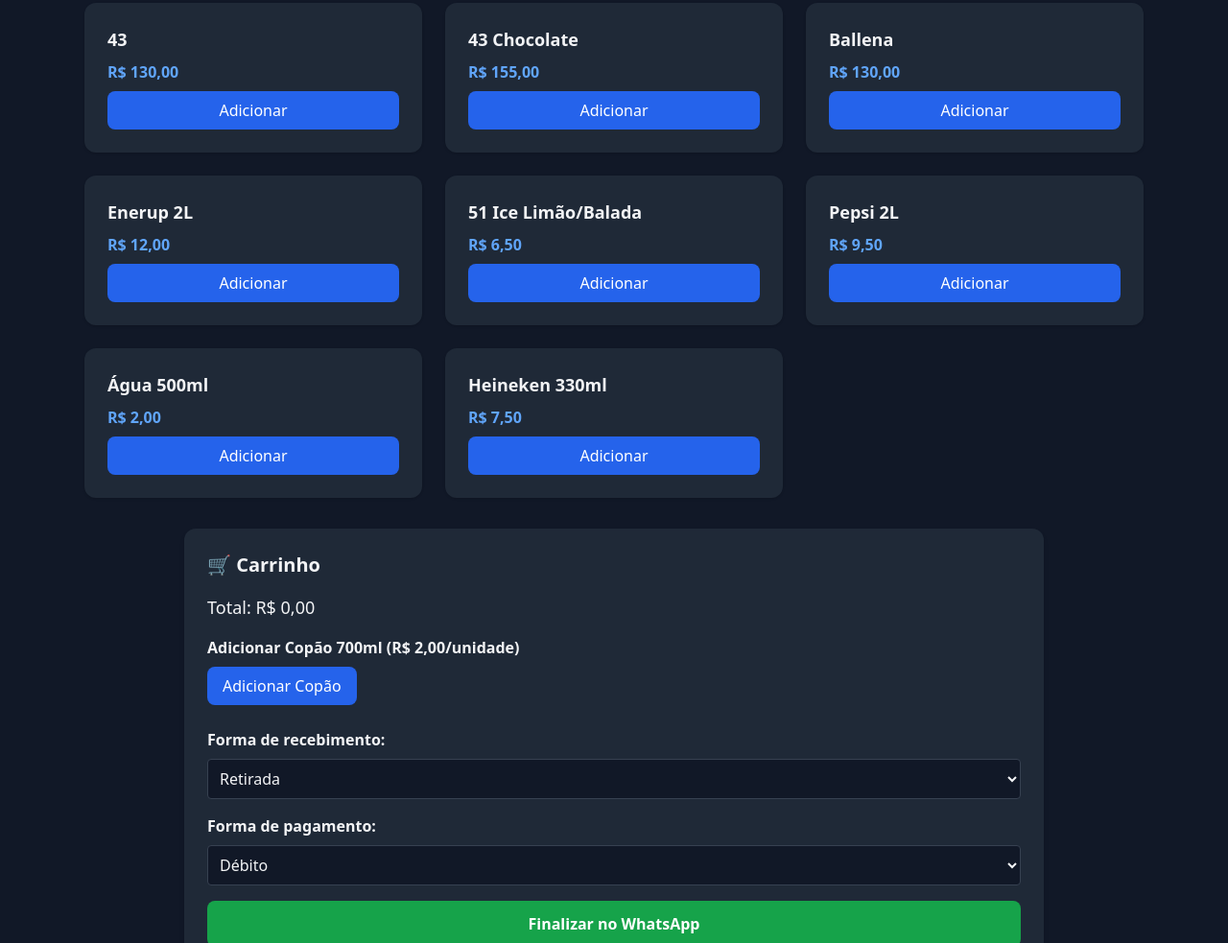
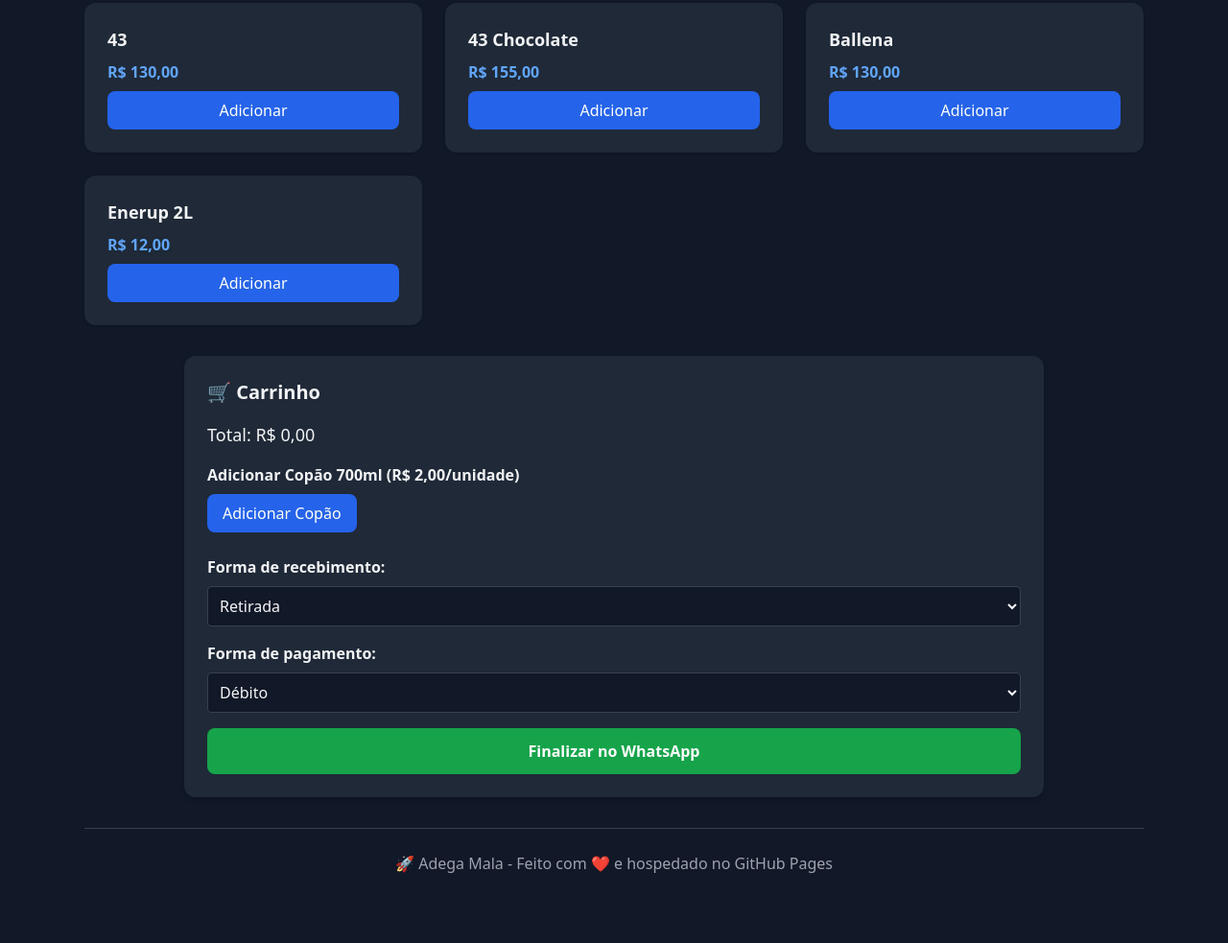
Before and after one commit to adegamala2025/pediidos, a plain HTML site: page index.html in a window 1280 px wide. Shown: the part 988-1971 px from the top of the page at 96% size. After the commit the page ends 1948 px from the top, so only its background shows below. Drawn offline with nearby package versions, Linux system fonts and the light colour scheme.

Commit message:
index.html

```diff
--- a/index.html
+++ b/index.html
@@ -103,26 +103,6 @@
       <h3 class="font-bold text-lg text-gray-100">Enerup 2L</h3>
       <p class="text-blue-400 font-semibold">R$ 12,00</p>
       <button onclick="addToCart('Enerup 2L',12.00)" class="mt-auto bg-blue-600 text-white rounded-lg py-2 hover:bg-blue-700">Adicionar</button>
-    </div>
-    <div class="bg-gray-800 shadow rounded-xl p-6 flex flex-col space-y-2">
-      <h3 class="font-bold text-lg text-gray-100">51 Ice Limão/Balada</h3>
-      <p class="text-blue-400 font-semibold">R$ 6,50</p>
-      <button onclick="addToCart('51 Ice Limão/Balada',6.50)" class="mt-auto bg-blue-600 text-white rounded-lg py-2 hover:bg-blue-700">Adicionar</button>
-    </div>
-    <div class="bg-gray-800 shadow rounded-xl p-6 flex flex-col space-y-2">
-      <h3 class="font-bold text-lg text-gray-100">Pepsi 2L</h3>
-      <p class="text-blue-400 font-semibold">R$ 9,50</p>
-      <button onclick="addToCart('Pepsi 2L',9.50)" class="mt-auto bg-blue-600 text-white rounded-lg py-2 hover:bg-blue-700">Adicionar</button>
-    </div>
-    <div class="bg-gray-800 shadow rounded-xl p-6 flex flex-col space-y-2">
-      <h3 class="font-bold text-lg text-gray-100">Água 500ml</h3>
-      <p class="text-blue-400 font-semibold">R$ 2,00</p>
-      <button onclick="addToCart('Água 500ml',2.00)" class="mt-auto bg-blue-600 text-white rounded-lg py-2 hover:bg-blue-700">Adicionar</button>
-    </div>
-    <div class="bg-gray-800 shadow rounded-xl p-6 flex flex-col space-y-2">
-      <h3 class="font-bold text-lg text-gray-100">Heineken 330ml</h3>
-      <p class="text-blue-400 font-semibold">R$ 7,50</p>
-      <button onclick="addToCart('Heineken 330ml',7.50)" class="mt-auto bg-blue-600 text-white rounded-lg py-2 hover:bg-blue-700">Adicionar</button>
     </div>
   </div>
 </section>
```
